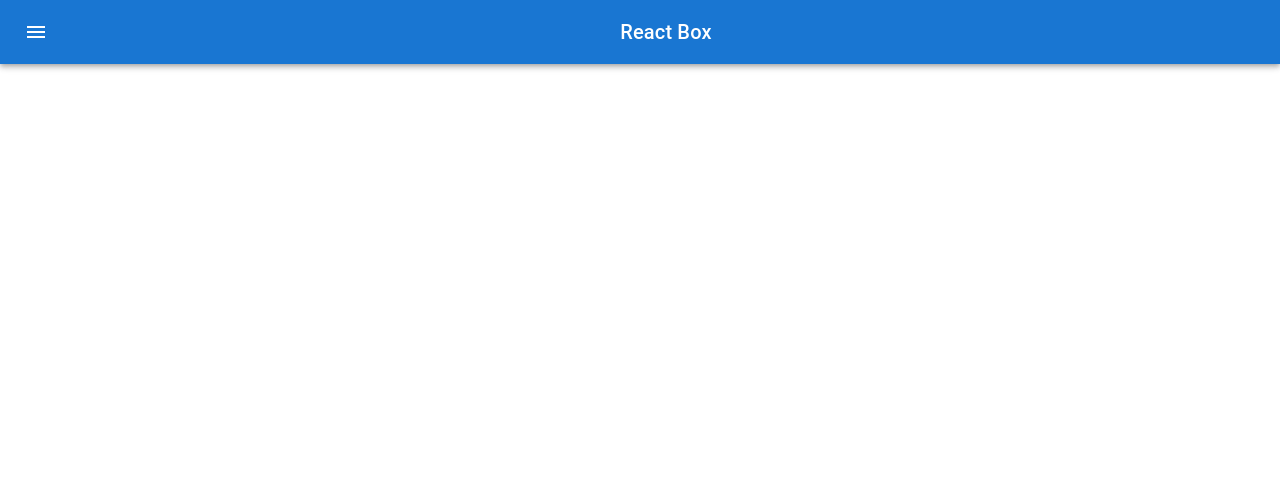
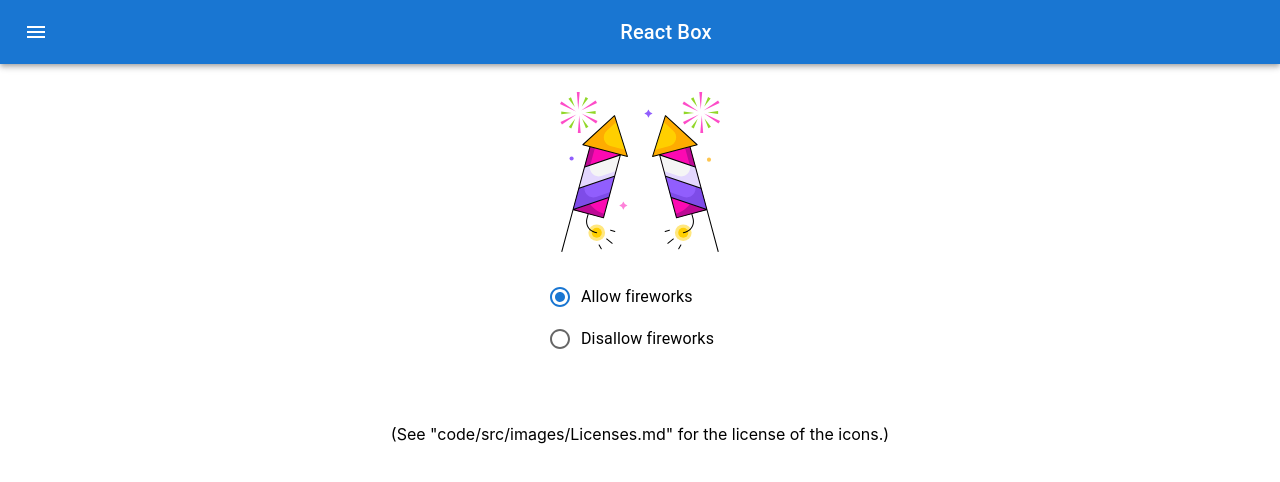
Before and after one commit to yaobinwen/web-box, a React (Create React App) app in the folder code/: page /demo-overlaid-icon in a window 1280 px wide. Before the commit this address had no page. Shown: the top 482 px of the page. Built offline with nearby package versions, Linux system fonts and the light colour scheme.

Commit message:
Add `DemoOverlaidIcon`

```diff
--- a/code/src/RouteDefs.js
+++ b/code/src/RouteDefs.js
@@ -3,6 +3,7 @@ import React from 'react'
 
 // Ours
 import DemoMenu from './components/DemoMenu'
+import DemoOverlaidIcon from './components/DemoOverlaidIcon'
 import DemoProtobuf from './components/DemoProtobuf'
 import DemoProtobufGoogle from './components/DemoProtobufGoogle'
 import DemoWVSSnapshot from './components/DemoWVSSnapshot'
@@ -20,6 +21,11 @@ const RouteDefs = [
     name: "Demo Menu",
     path: "/demo-menu",
     element: (<DemoMenu />),
+  },
+  {
+    name: "Demo Overlaid Icon",
+    path: "/demo-overlaid-icon",
+    element: (<DemoOverlaidIcon />),
   },
   {
     name: "Demo Protobuf (protobuf.js)",
--- /dev/null
+++ b/code/src/components/DemoOverlaidIcon.js
@@ -0,0 +1,112 @@
+// 3rd-party
+import FormControlLabel from '@mui/material/FormControlLabel'
+import FormControl from '@mui/material/FormControl'
+import Grid from '@mui/material/Grid'
+import Icon from '@mui/material/Icon'
+import IconButton from '@mui/material/IconButton'
+import Radio from '@mui/material/Radio'
+import RadioGroup from '@mui/material/RadioGroup'
+import React from 'react'
+
+// Ours
+import Cross from '../images/cross.svg'
+import Fireworks from '../images/fireworks.svg'
+import OverlaidIcon from './OverlaidIcon'
+
+
+class DemoOverlaidIcon extends React.Component {
+  constructor(props) {
+    super(props)
+
+    this.state = {
+      control: "allow",
+      description: null,
+    }
+  }
+
+  onClickFireworks = () => {
+    this.setState({
+      description: (
+        this.state.control === "allow" ?
+          "Yay! Fireworks!!!"
+        :
+          "Oh no... No fireworks allowed :-("
+      )
+    })
+  }
+
+  onChangeFireworksControl = (event) => {
+    this.setState({
+      control: event.target.value,
+      description: null,
+    })
+  }
+
+  getFireworksButtonIcon = (width, height) => {
+    return (
+      this.state.control === "allow" ?
+        <Icon style={{ position: "relative", width: width, height: height }}>
+          <img
+            src={Fireworks}
+            alt={"fireworks"}
+            width={width}
+            height={height}
+          />
+        </Icon>
+      :
+        <OverlaidIcon
+          iconLabel="no-fireworks"
+          width={width}
+          height={height}
+          baseImage={Fireworks}
+          baseImageAlt="fireworks"
+          overlayImage={Cross}
+          overlayImageAlt="cross"
+        />
+    )
+  }
+
+  render = () => {
+    return (
+      <Grid container spacing={2} sx={{paddingTop: 2.5, paddingBottom: 2.5}}>
+        <Grid item xs={12}>
+          <IconButton
+            style={{ maxWidth: 200, maxHeight: 200 }}
+            color={'inherit'}
+            onClick={this.onClickFireworks}
+          >
+            {this.getFireworksButtonIcon(180, 160)}
+          </IconButton>
+        </Grid>
+        <Grid item xs={12}>
+          <FormControl>
+            <RadioGroup
+              name="radio-group-fireworks-control"
+              defaultValue="allow"
+              onChange={this.onChangeFireworksControl}
+            >
+              <FormControlLabel
+                value="allow" control={<Radio />} label="Allow fireworks"
+              />
+              <FormControlLabel
+                value="disallow" control={<Radio />} label="Disallow fireworks"
+              />
+            </RadioGroup>
+          </FormControl>
+        </Grid>
+        <Grid item xs={12}>
+          <p>
+            {this.state.description ?? null}
+          </p>
+        </Grid>
+        <Grid item xs={12}>
+          <p>
+            (See "code/src/images/Licenses.md" for the license of the icons.)
+          </p>
+        </Grid>
+      </Grid>
+    )
+  }
+}
+
+export default DemoOverlaidIcon
--- /dev/null
+++ b/code/src/components/OverlaidIcon.js
@@ -0,0 +1,36 @@
+// 3rd-party
+import Icon from '@mui/material/Icon'
+import React from 'react'
+
+
+class OverlaidIcon extends React.Component {
+  render = () => {
+    const width = this.props.width
+    const height = this.props.height
+
+    return (
+      <Icon
+        style={{ position: "relative", width: width, height: height }}
+        aria-label={this.props.iconLabel}
+        color={'inherit'}
+      >
+        <img
+          style={{ position: "absolute", top: 0, left: 0 }}
+          src={this.props.baseImage}
+          alt={this.props.baseImageAlt}
+          width={width}
+          height={height}
+        />
+        <img
+          style={{ position: "absolute", top: 0, left: 0 }}
+          src={this.props.overlayImage}
+          alt={this.props.overlayImageAlt}
+          width={width}
+          height={height}
+        />
+      </Icon>
+    )
+  }
+}
+
+export default OverlaidIcon
```
Also changed, not shown: code/src/images/Licenses.md (added), code/src/images/cross.svg (added), code/src/images/fireworks.svg (added).
